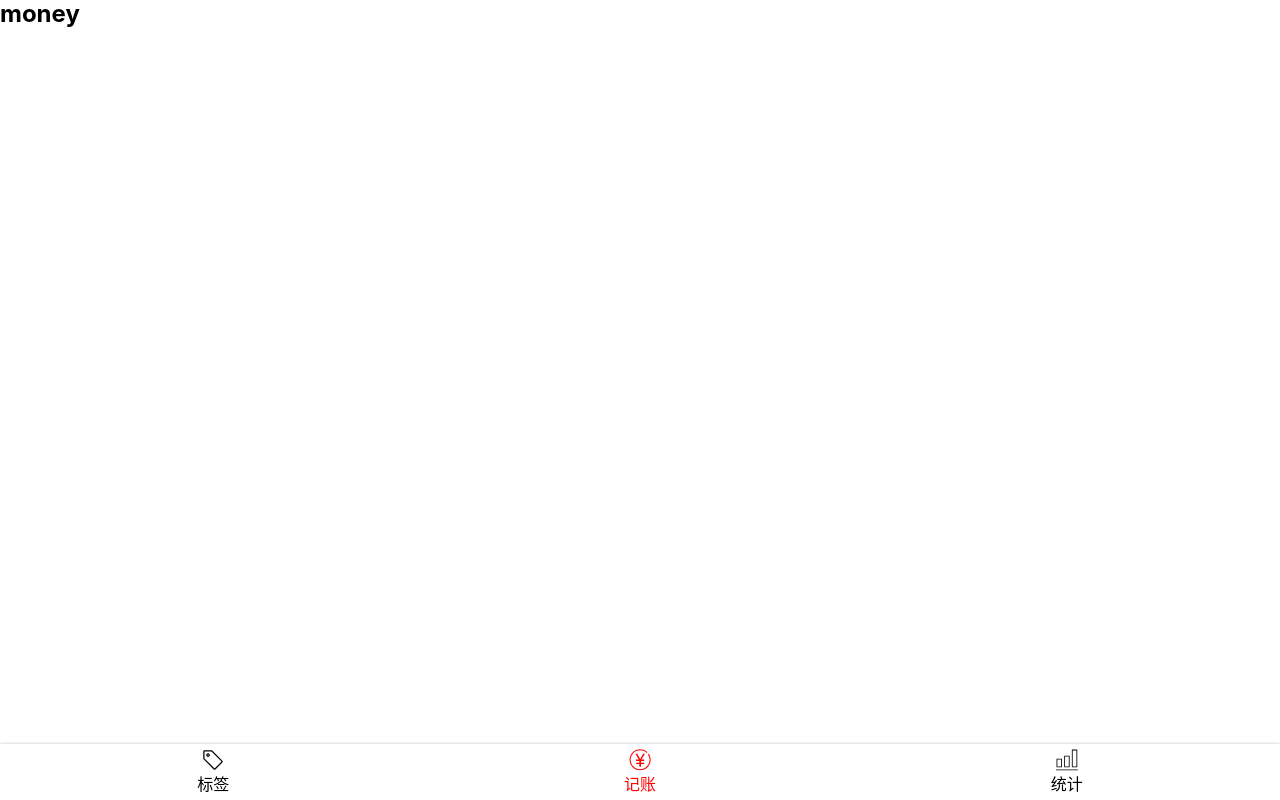
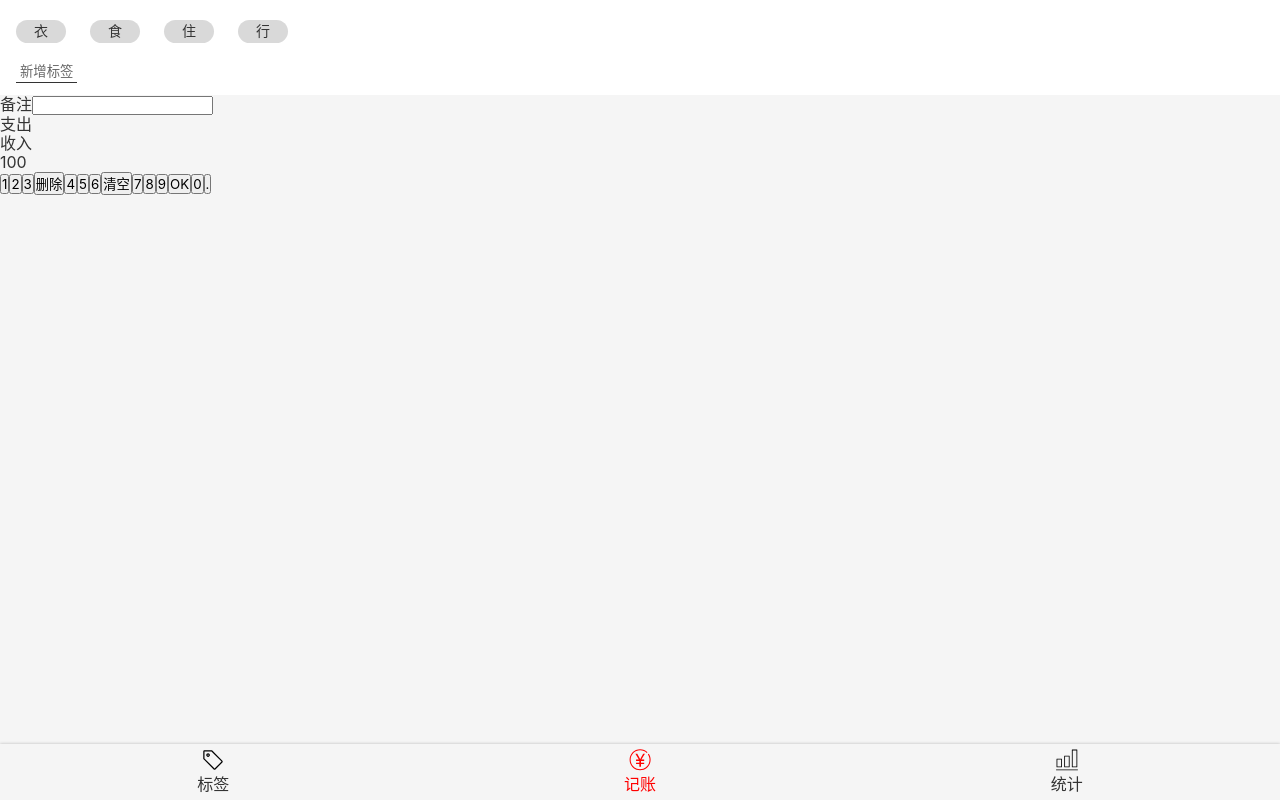
Before and after one commit to GelatoMao/CashNote, a React app: page /#/money in a window 1280 px wide. Built offline with nearby package versions, Linux system fonts and the light colour scheme.

Commit message:
TagsSection UI 完成

```diff
--- a/src/App.tsx
+++ b/src/App.tsx
@@ -1,18 +1,19 @@
 import React from "react"
-import {
-  HashRouter as Router,
-  Switch,
-  Route,
-  Redirect,
-} from "react-router-dom"
+import { HashRouter as Router, Switch, Route, Redirect } from "react-router-dom"
+import styled from "styled-components"
 
 import Tags from "views/Tags"
 import Money from "views/Money"
 import Statistics from "views/Statistics"
 import NoMatch from "views/NoMatch"
 
+const AppWrapper = styled.div`
+  color: #333;
+`
+
 function App() {
   return (
+    <AppWrapper>
       <Router>
         <Switch>
           <Route path="/tags">
@@ -30,6 +31,7 @@
           </Route>
         </Switch>
       </Router>
+    </AppWrapper>
   )
 }
 
--- a/src/index.scss
+++ b/src/index.scss
@@ -30,6 +30,11 @@
   font-family: $font-heiti;
   font-size: 16px;
   line-height: 1.2;
+  background-color: #f5f5f5;
+}
+
+button{
+  font-family: inherit;
 }
 
 .icon{
--- a/src/views/Money.tsx
+++ b/src/views/Money.tsx
@@ -1,9 +1,79 @@
+import styled from "styled-components"
 import Layout from "components/Layout"
+
+const TagsSection = styled.section`
+  background-color: #fff;
+  padding: 12px 16px;
+  > ol {
+    margin: 0 -12px;
+    > li {
+      background-color: #d9d9d9;
+      border-radius: 18px;
+      display: inline-block;
+      padding: 3px 18px;
+      font-size: 14px;
+      margin: 8px 12px;
+    }
+  }
+  > button {
+    background: none;
+    border: none;
+    padding: 2px 4px;
+    border-bottom: 1px solid #333;
+    color: #666;
+    margin-top: 8px;
+  }
+`
+
+const NotesSection = styled.section``
+
+const CategorySection = styled.section``
+
+const NumberPadSection = styled.section``
 
 function Money() {
   return (
     <Layout>
-      <h2>money</h2>
+      <TagsSection>
+        <ol>
+          <li>衣</li>
+          <li>食</li>
+          <li>住</li>
+          <li>行</li>
+        </ol>
+        <button>新增标签</button>
+      </TagsSection>
+      <NotesSection>
+        <label>
+          <span>备注</span>
+          <input type="text" />
+        </label>
+      </NotesSection>
+      <CategorySection>
+        <ul>
+          <li>支出</li>
+          <li>收入</li>
+        </ul>
+      </CategorySection>
+      <NumberPadSection>
+        <div>100</div>
+        <div>
+          <button>1</button>
+          <button>2</button>
+          <button>3</button>
+          <button>删除</button>
+          <button>4</button>
+          <button>5</button>
+          <button>6</button>
+          <button>清空</button>
+          <button>7</button>
+          <button>8</button>
+          <button>9</button>
+          <button>OK</button>
+          <button>0</button>
+          <button>.</button>
+        </div>
+      </NumberPadSection>
     </Layout>
   )
 }
```
Lines whose indentation alone changed are shown as unchanged.
